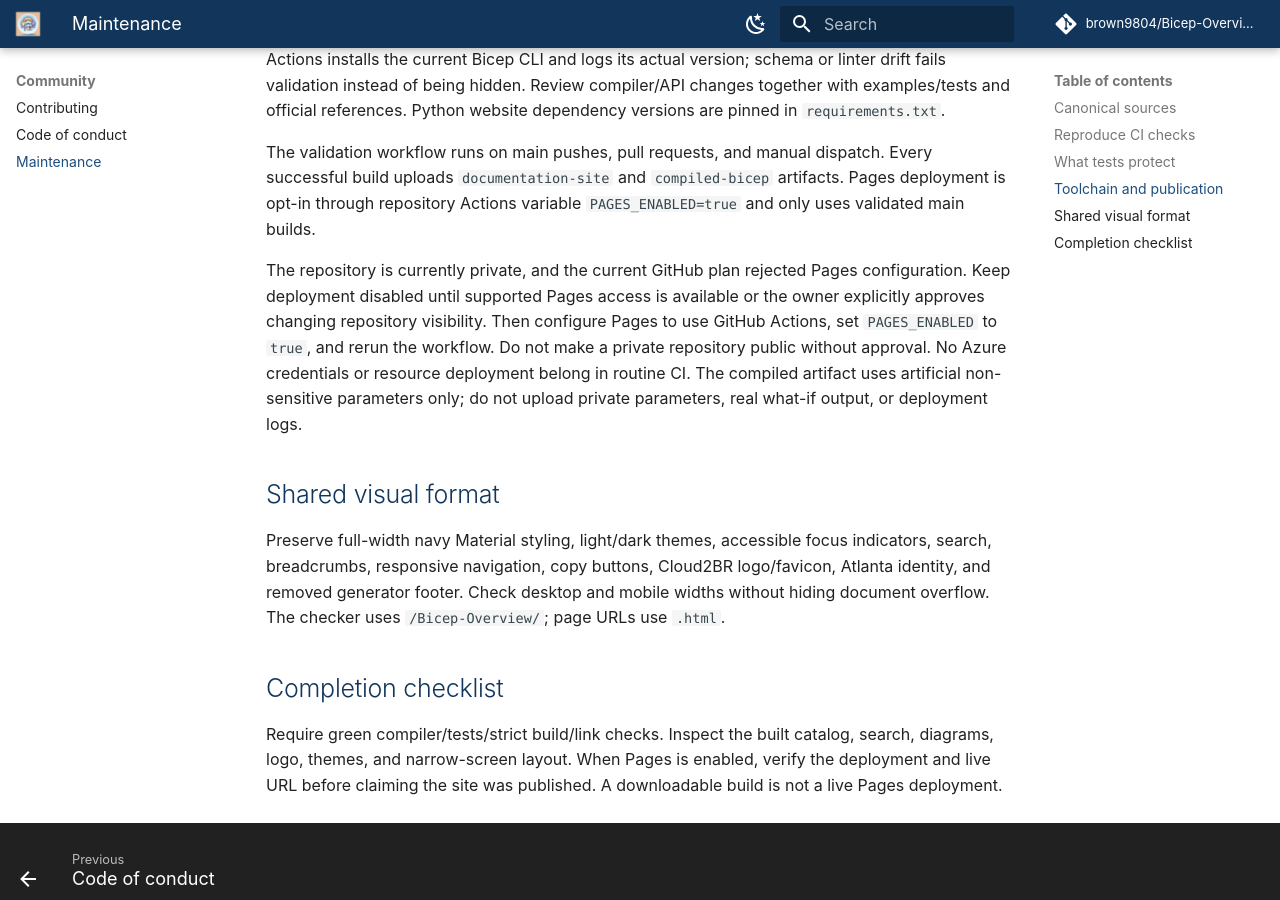
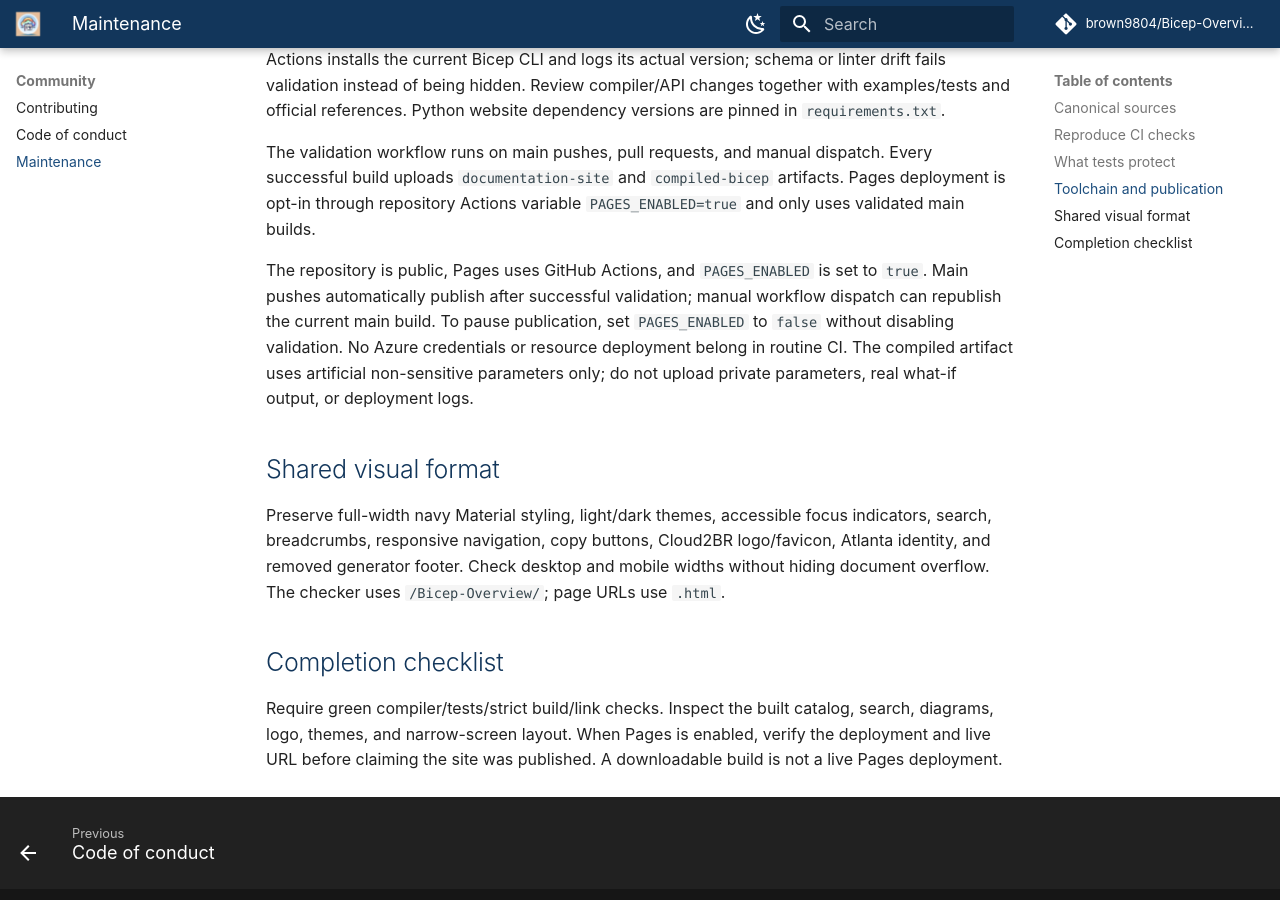
Before and after one commit to brown9804/Bicep-Overview, an MkDocs documentation site: the page built from docs/maintaining.md, in a window 1280 px wide and 900 px high, scrolled down 1315 px. Built offline with MkDocs 1.6.1 and Material for MkDocs 9.7.7, drawn with Linux system fonts in a browser that asks for light colours; comment, search, counter and statistics services are not loaded.

Commit message:
Enable Bicep Overview Pages publication and update website status
Co-authored-by: Copilot <223556219+Copilot@users.noreply.github.com>

```diff
--- a/docs/maintaining.md
+++ b/docs/maintaining.md
@@ -62,11 +62,10 @@ Every successful build uploads `documentation-site` and `compiled-bicep`
 artifacts. Pages deployment is opt-in through repository Actions variable
 `PAGES_ENABLED=true` and only uses validated main builds.
 
-The repository is currently private, and the current GitHub plan rejected
-Pages configuration. Keep deployment disabled until supported Pages access
-is available or the owner explicitly approves changing repository visibility.
-Then configure Pages to use GitHub Actions, set `PAGES_ENABLED` to `true`, and
-rerun the workflow. Do not make a private repository public without approval.
+The repository is public, Pages uses GitHub Actions, and `PAGES_ENABLED`
+is set to `true`. Main pushes automatically publish after successful validation;
+manual workflow dispatch can republish the current main build.
+To pause publication, set `PAGES_ENABLED` to `false` without disabling validation.
 No Azure credentials or resource deployment belong in routine CI.
 The compiled artifact uses artificial non-sensitive parameters only; do not
 upload private parameters, real what-if output, or deployment logs.
```
Also changed, not shown: README.md (+7 -10 lines), docs/index.md (+3 -3 lines).
